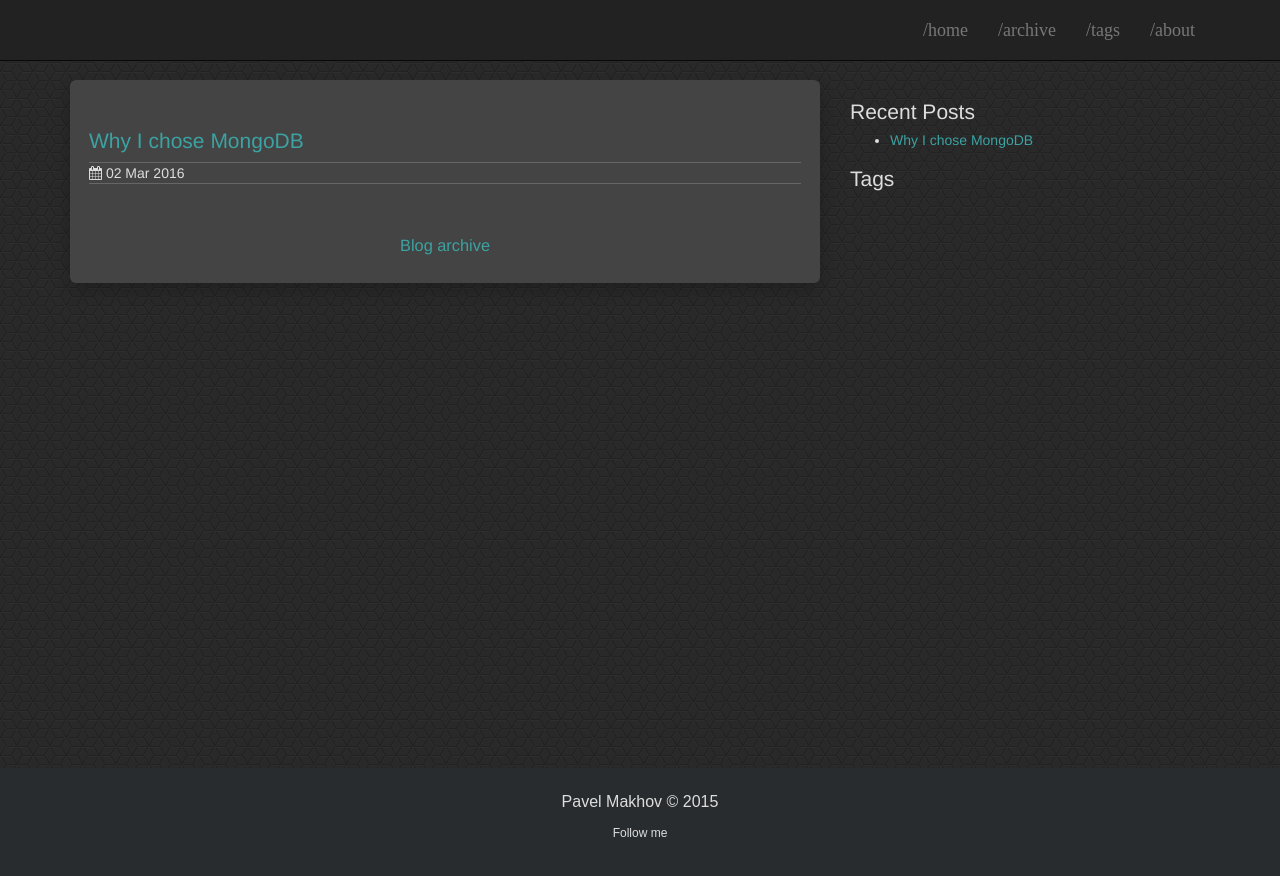
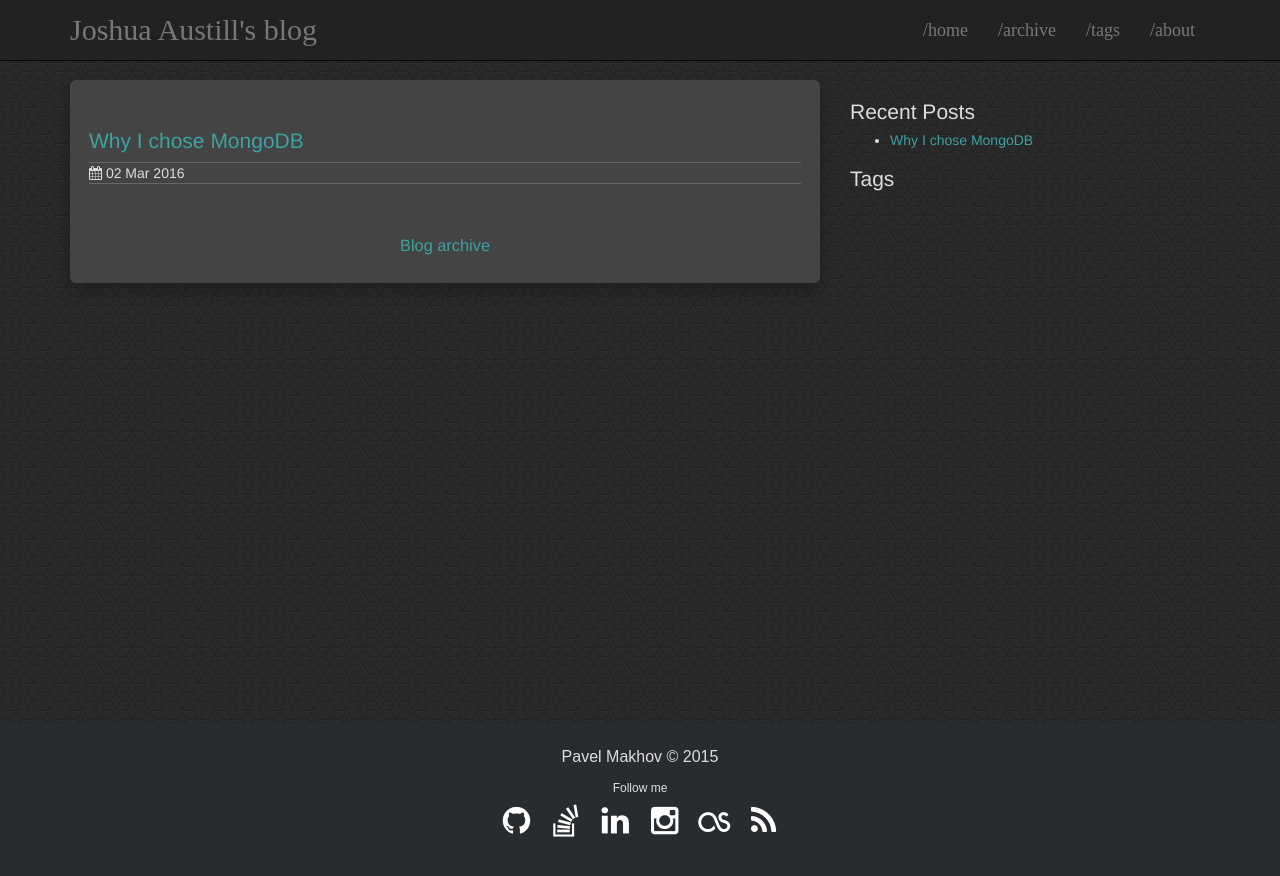
Before and after one commit to jlaustill/jlaustill.github.io, a Jekyll site: the page built from index.html, in a window 1280 px wide. Shown: the top 876 px of the page. Built offline with Jekyll 4.4.1, drawn with Linux system fonts in a browser that asks for light colours; part of the change alters nothing that is shown.

Commit message:
update _config.jml

```diff
--- a/_config.yml
+++ b/_config.yml
@@ -1,27 +1,53 @@
-# Welcome to Jekyll!
-#
-# This config file is meant for settings that affect your whole blog, values
-# which you are expected to set up once and rarely edit after that. If you find
-# yourself editing these this file very often, consider using Jekyll's data files
-# feature for the data you need to update frequently.
-#
-# For technical reasons, this file is *NOT* reloaded automatically when you use
-# 'jekyll serve'. If you change this file, please restart the server process.
+# Jekyll configuration
 
-# Site settings
-# These are used to personalize your new site. If you look in the HTML files,
-# you will see them accessed via {{ site.title }}, {{ site.email }}, and so on.
-# You can create any custom variable you would like, and they will be accessible
-# in the templates via {{ site.myvariable }}.
-title: Welcome to Joshua Austill's github blog
-email: jlaustill@gmail.com
-description: > # this means to ignore newlines until "baseurl:"
-  I might write stuff here from time to time, we'll see :)
-baseurl: "" # the subpath of your site, e.g. /blog
-url: "https://jlaustill.github.io" # the base hostname & protocol for your site
-twitter_username: joshua_austill
-github_username:  jlaustill
+name: Joshua Austill's blog
+description: Software Developer
 
-# Build settings
+# Url is currently only used only for the RSS feed in feed.xml
+url: https://jlaustill.github.io
+#url: http://localhost:4000
+
+# For a project page here should be a project name. Otherwise (for user's/organizaion's page leave it empty)
+baseurl: ''
+
+share:
+  facebook: true
+  twitter: true
+  gplus: true
+  linkedin: true
+  pinterest: true
+  email: true
+
+social:
+  github: jlaustill
+  stackoverflow: 'joshua-lawrence-austill'
+  linkedin: ''
+  instagram: ''
+  lastfm: ''
+  rss: feed.xml
+
+# Google Analytics key, leave blank to ignore
+google_analytics_key:
+# Yandex metrika (https://metrica.yandex.com/) leave blank to ignore or put true to use
+yandex_metrica:
+
+
+# Set this to your disqus shortname to enable comments. Note that the 'comments'
+# setting below must also be true. Individual posts can override 'comments' to
+# disable on a post-by-post basis
+disqus: joshuaaustill
+comments: true
+
+permalink: /:year/:month/:title
+
+# Enable for using pages, more details are here: http://jekyllrb.com/docs/pagination/
+#paginate: 3
+
+#highlighter: rouge
+
 markdown: kramdown
-theme: minima
+kramdown:
+  input: GFM # Enable GitHub Flavored Markdown (fenced code blocks)
+  hard_wrap: true
+
+exclude: ['README.md', 'LICENSE']
```
